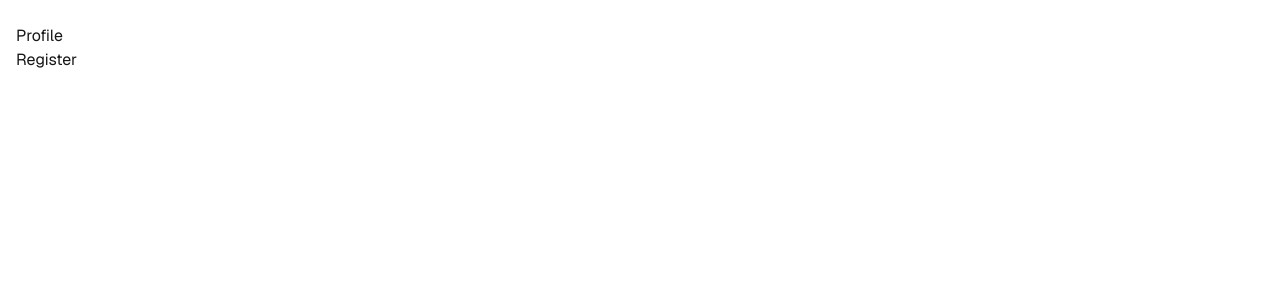
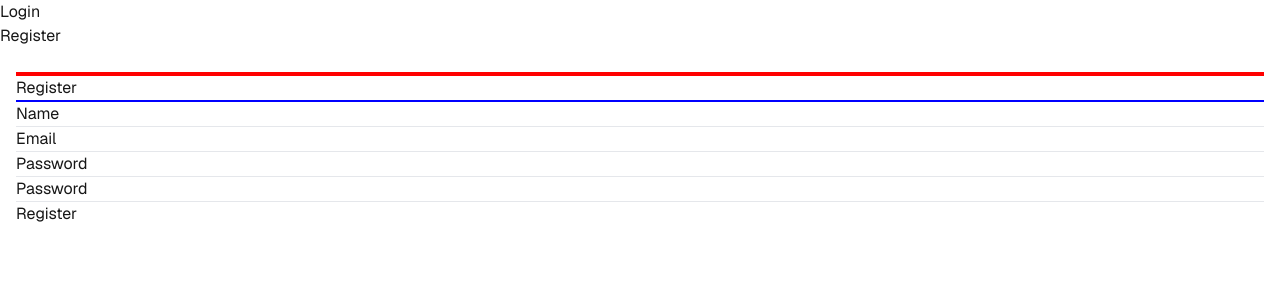
Before and after one commit to natrenakres/tatilbul, a Next.js app: page /register in a window 1280 px wide. Shown: the top 300 px of the page. Built offline with nearby package versions, Linux system fonts and the light colour scheme; no server answers.

Commit message:
feature: add authentication to system

```diff
--- a/middleware.ts
+++ b/middleware.ts
@@ -1,8 +1,9 @@
 import { NextRequest, NextResponse } from "next/server";
+import { checkAuth } from "./src/shared/auth/checkAuth";
 
 
 export async function middleware(request: NextRequest) {
-    const isAuthenticated = false;
+    const {isAuthenticated} = await checkAuth();
 
     if(!isAuthenticated) {
         return NextResponse.redirect(new URL('/login', request.url));
@@ -14,5 +15,5 @@ export async function middleware(request: NextRequest) {
 
 
 export const config = {
-    matcher: ['/profile']
+    matcher: ['/profile/:path*']
 }
--- a/src/core/layout/index.tsx
+++ b/src/core/layout/index.tsx
@@ -2,6 +2,8 @@ import type { Metadata } from 'next';
 import { geistSans, geistMono } from '@/src/core/font';
 
 import "@/src/core/styles/globals.css";
+import { TheHeader } from '@/src/shared/ui/the-header';
+import { AuthWrapper } from '@/src/shared/ui/auth-wrapper';
 
 export const metadata: Metadata = {
   title: 'Tatilbil | Your AI assitant for perfect holiday!',
@@ -19,18 +21,13 @@ export function RootLayout({
       <body
         className={`${geistSans.variable} ${geistMono.variable} antialiased`}
       >
-        <main className='mx-auto max-w-7xl px-4 py-6'>
-          <header>
-            <nav>
-              <ul>
-                <li>
-                  <a href='/profile'>Profile</a>
-                </li>
-              </ul>
-            </nav>
-          </header>
-          {children}
-        </main>
+        <AuthWrapper>
+          <TheHeader />
+          <main className='mx-auto max-w-7xl px-4 py-6'>
+            <hr style={{ border: 'solid 2px red'}} />
+            {children}
+          </main>
+        </AuthWrapper>
       </body>
     </html>
   );
--- /dev/null
+++ b/src/entities/users/model/index.ts
@@ -0,0 +1,7 @@
+
+
+export interface User {
+    id: string,
+    name: string,
+    email: string
+}
--- a/src/screens/login/ui/login-screen.tsx
+++ b/src/screens/login/ui/login-screen.tsx
@@ -1,15 +1,27 @@
 'use client';
 
 import { createSession } from "@/src/shared/auth/createSession"
-import { useActionState } from "react"
+import { useAuth } from "@/src/shared/context/authContext";
+import { useRouter } from "next/navigation";
+import { useActionState, useEffect } from "react"
 
 const initialState = {
-    message: ''
+    error: '',
+    success: false
 }
 
 export function LoginScreen() {
     const [state, formAction] = useActionState(createSession, initialState);
+    const router = useRouter();
+    const { setIsAuthenticated } = useAuth();
 
+    useEffect(()=>{
+        if(state.success) {
+            console.log('Authentication is success');
+            setIsAuthenticated(true);
+            router.push('/');
+        }
+    }, [state]);
 
     return (
         <section>
@@ -21,7 +33,9 @@ export function LoginScreen() {
                 <label htmlFor="password">Password</label>
                 <input type="password" name="password" id="password" required />
                 <hr />
-                <p>Last submission request returned: {state.message}</p>
+                {
+                    state.error && <p>Last submission request returned: {state.error}</p>
+                }
                 <button>Login</button>
             </form>
         </section>
--- /dev/null
+++ b/src/screens/register/actions/createUser.ts
@@ -0,0 +1,52 @@
+'use server';
+import { createAdminClient } from "@/src/shared/config/appwrite";
+import { ID } from "node-appwrite";
+
+export interface CreateUserFormState {
+    success: boolean,
+    errror?: string | undefined
+}
+
+export async function createUser(previousState: CreateUserFormState, formData: FormData) {
+    const email = formData.get('email');
+    const name = formData.get('name');
+    const password = formData.get('password');
+    const confirmPassword = formData.get('confirm-password');
+
+    if(!email || !name || !password) {
+        return {
+            success: false,
+            error: "Please fill in all fields"
+        }
+    }
+
+    if(password.toString() !== confirmPassword?.toString()) {
+        return {
+            success: false,
+            error: 'Passwords do not match'
+        }
+    }
+
+    const { account } = await createAdminClient();
+
+    try {
+        await account.create(ID.unique(), email.toString(), password.toString(), name.toString())
+
+        return {
+            success: true
+        }
+    }
+    catch (error: unknown) {
+        console.log('Registeration error', error);
+        return {
+            success: false,
+            error: 'Could not register user'
+        }
+    }
+
+
+
+
+
+
+}
--- a/src/screens/register/ui/register-screen.tsx
+++ b/src/screens/register/ui/register-screen.tsx
@@ -1,10 +1,44 @@
+'use client';
+
+import { useActionState, useEffect } from "react"
+import { createUser } from "../actions/createUser"
+import { useRouter } from "next/navigation";
 
 
 export function RegisterScreen() {
+    const [state, action] = useActionState(createUser, { success: false})
+    const router = useRouter();
+
+    useEffect(()=> {
+        if(state.success) {
+            console.log('Register successed. You can login');
+            router.push('/login');
+        }
+
+    }, [state])
 
     return (
-        <div>
-            Register
-        </div>
+        <section>
+            <h1>Register</h1>
+            <hr style={{border: 'solid 1px blue'}} />
+            <form action={action}>
+                <label htmlFor="name">Name</label>
+                <input type="text" name="name" id="name" required />
+                <hr />
+                <label htmlFor="email">Email</label>
+                <input type="email" name="email" id="email" required />
+                <hr />
+                <label htmlFor="password">Password</label>
+                <input type="password" name="password" id="password" required />
+                <hr />
+                <label htmlFor="confirm-password">Password</label>
+                <input type="password" name="confirm-password" id="confirm-password" required />
+                <hr />
+                {
+                    state.error && <p>{state.error}</p>
+                }
+                <button>Register</button>
+            </form>
+        </section>
     )
 }
--- /dev/null
+++ b/src/shared/auth/checkAuth.ts
@@ -0,0 +1,43 @@
+'use server';
+
+import { User } from "@/src/entities/users/model";
+import { createSessionClient } from "../config/appwrite";
+import { cookies } from "next/headers";
+
+
+export interface AuthResult {
+    isAuthenticated: boolean,
+    user?: User
+}
+
+
+export async function checkAuth() : Promise<AuthResult> {
+    const sessionCookie = (await cookies()).get('appwrite-session');
+    if(!sessionCookie) {
+        return {
+            isAuthenticated: false
+        }
+    }
+
+    try {
+        const { account} = await createSessionClient(sessionCookie.value);
+        const user = await account.get();
+
+        return {
+            isAuthenticated: true,
+            user: {
+                id: user.$id,
+                name: user.name,
+                email: user.email
+            }
+        }
+    }
+    catch(error: unknown) {
+        console.log("Check auth has a erorr", error);
+        return {
+            isAuthenticated: false
+        }
+    }
+
+
+}
--- /dev/null
+++ b/src/shared/auth/destroySession.ts
@@ -0,0 +1,39 @@
+'use server';
+import { cookies } from "next/headers";
+import { createSessionClient } from "../config/appwrite";
+
+
+export async function destroySession() {
+    const sessionCookie = (await cookies()).get('appwrite-session');
+
+    if(!sessionCookie) {
+        return {
+            error: 'No session cookie found',
+            success: false
+        }
+    }
+
+    try {
+        const { account } = await createSessionClient(sessionCookie.value);
+
+        // Delete session
+        await account.deleteSession('current');
+
+        // Clear session cookie
+        (await cookies()).delete('appwrite-session');
+
+        return {
+            success: true,
+            error: ''
+        }
+
+    }
+    catch(error: unknown) {
+        console.log('cannot destroy session', error);
+        return {
+            error: 'cannot destroy session',
+            success: false
+        }
+
+    }
+}
--- /dev/null
+++ b/src/shared/context/authContext.tsx
@@ -0,0 +1,57 @@
+import { createContext, useContext, useState, useEffect, ReactNode, Dispatch, SetStateAction } from "react";
+import { checkAuth } from "../auth/checkAuth";
+import { User } from "@/src/entities/users/model";
+
+
+interface AuthContextType {
+    isAuthenticated: boolean;
+    setIsAuthenticated: Dispatch<SetStateAction<boolean>>;
+    currentUser: User | null | undefined;
+    setCurrentUser: Dispatch<SetStateAction<User | null | undefined>>;
+  }
+
+const defaultAuthContext: AuthContextType = {
+    isAuthenticated: false,
+    setIsAuthenticated: () => {},
+    currentUser: null,
+    setCurrentUser: () => {},
+  };
+
+
+const AuthContext = createContext<AuthContextType>(defaultAuthContext);
+
+export function AuthProvider({children}: { children: ReactNode}) {
+    const [isAuthenticated, setIsAuthenticated] = useState<boolean>(false);
+    const [currentUser, setCurrentUser] = useState<User | null | undefined>(null);
+
+    useEffect(()=> {
+        async function checkAuthentication() {
+            const { isAuthenticated, user} = await checkAuth();
+            setIsAuthenticated(isAuthenticated);
+            setCurrentUser(user);
+        }
+
+        checkAuthentication();
+    }, [])
+
+    return (
+        <AuthContext.Provider value={{
+            isAuthenticated,
+            setIsAuthenticated,
+            currentUser,
+            setCurrentUser
+        }}>
+            {children}
+        </AuthContext.Provider>
+    )
+}
+
+export function useAuth() {
+    const context = useContext(AuthContext);
+
+    if(!context) {
+        throw Error('useAuth must be used within Auth provider');
+    }
+
+    return context;
+}
--- /dev/null
+++ b/src/shared/ui/auth-wrapper.tsx
@@ -0,0 +1,14 @@
+'use client';
+
+import { ReactNode } from "react";
+import { AuthProvider } from "../context/authContext";
+
+
+export function AuthWrapper({children}: { children: ReactNode}) {
+
+    return (
+        <AuthProvider>
+            {children}
+        </AuthProvider>
+    )
+}
--- /dev/null
+++ b/src/shared/ui/the-header.tsx
@@ -0,0 +1,56 @@
+'use client';
+import { useRouter } from "next/navigation";
+import { destroySession } from "../auth/destroySession";
+import Link from "next/link";
+import { useAuth } from "../context/authContext";
+
+export function TheHeader() {
+    const router = useRouter();
+    const { isAuthenticated, setIsAuthenticated} = useAuth();
+
+
+
+    async function handleLogout() {
+        const { success, error } = await destroySession();
+
+        if(success) {
+            setIsAuthenticated(false);
+            router.push('/login');
+        } else {
+            console.log(error);
+        }
+    }
+
+    return (
+        <header>
+            <nav>
+              <ul>
+                {
+                    isAuthenticated && (
+                        <>
+                            <li>
+                                <Link href='/profile'>Profile</Link>
+                            </li>
+                            <li>
+                                <button onClick={handleLogout}>Sign out</button>
+                            </li>
+                        </>
+                    )
+                }
+                {
+                    !isAuthenticated && (
+                        <>
+                            <li>
+                                <Link href="/login">Login</Link>
+                            </li>
+                            <li>
+                                <Link href="/register">Register</Link>
+                            </li>
+                        </>
+                    )
+                }
+              </ul>
+            </nav>
+          </header>
+    )
+}
```
Also changed, not shown: src/shared/auth/createSession.ts (+36 -4 lines).
